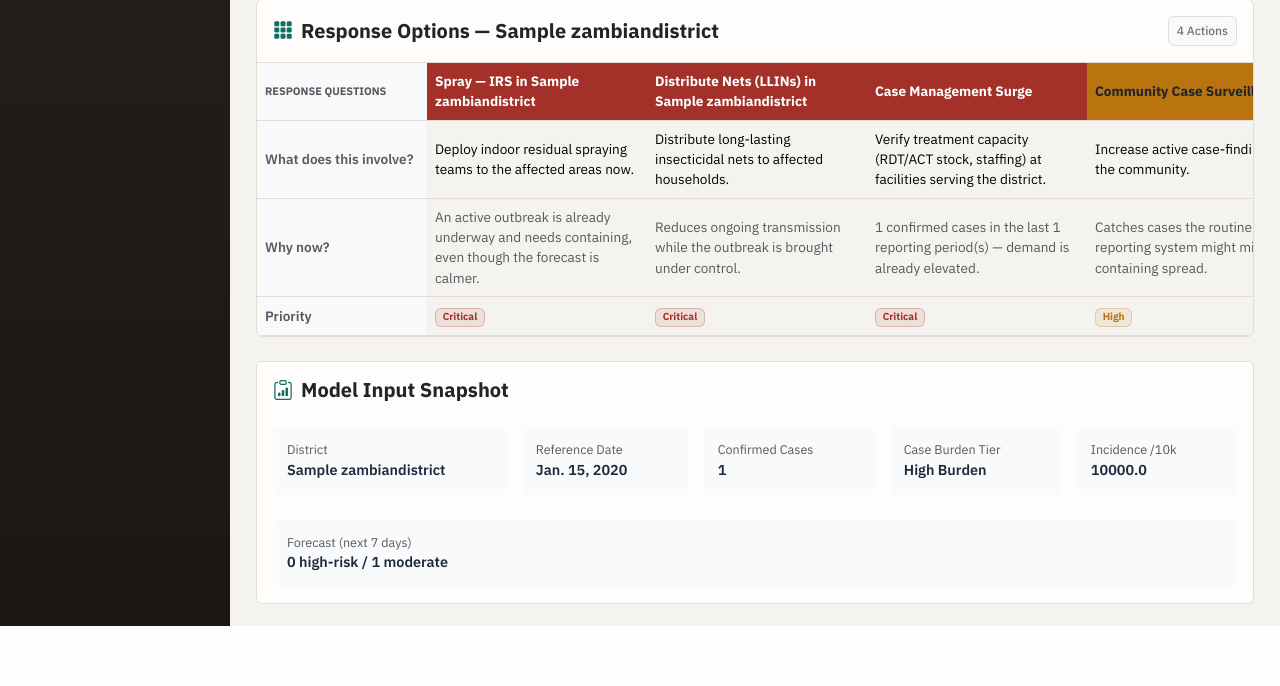
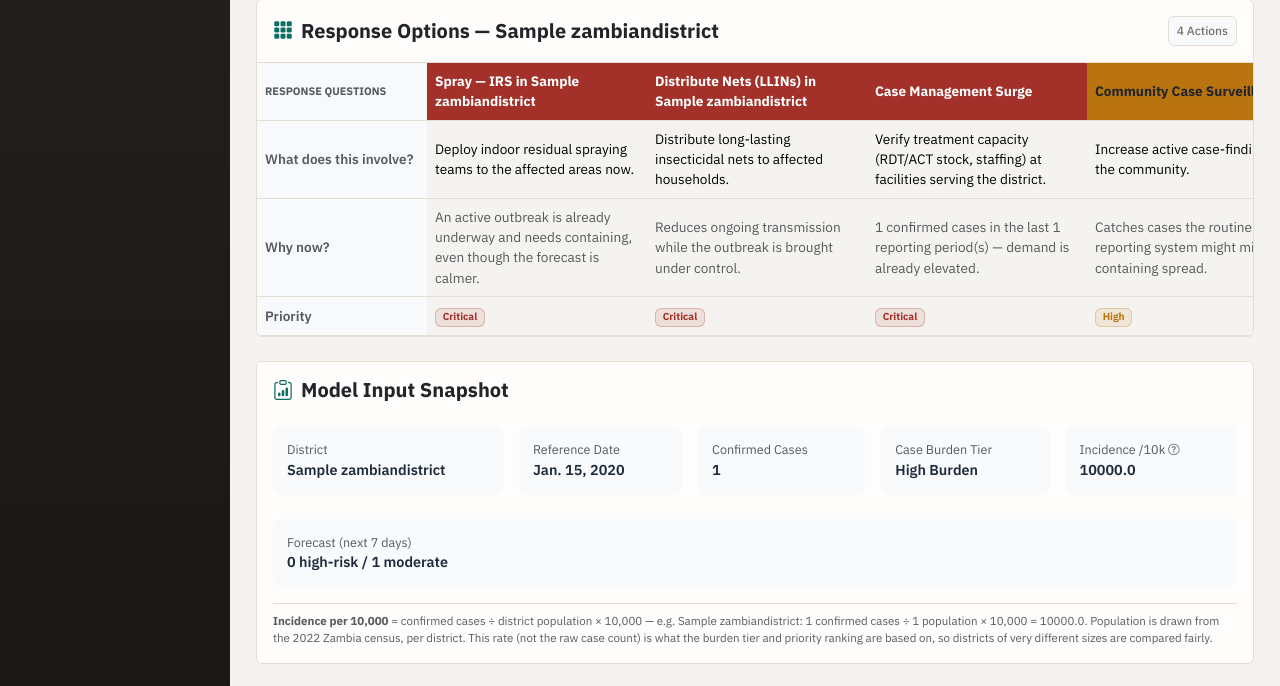
Before and after one commit to LadyStephania/Malaria-analytics-, a Django app: page /decision-support/ in a window 1280 px wide. Shown: the part 704-1390 px from the top of the page. Before the commit the page ends 1330 px from the top, so only its background shows below. Run offline with Django 5.2, Linux system fonts and the light colour scheme; a user stored in the database is signed in; tables that the repository leaves empty hold one stand-in row (values such as "Sample post"); a database or web service that is not in the repository returns one stand-in record (values such as "Sample title"); data that the repository does not hold is empty.

Commit message:
Login: remove DPA claim. Decision Support: add incidence-calc footnote
Login page: removed the "Regulated under the Zambia Data Protection
Act (2021)" line - an unbacked compliance claim with nothing behind
it, same category of issue as the earlier "strips personal
identifiers" claim on Upload.

Decision Support: added a real, defensible footnote under Model Input
Snapshot explaining exactly how "Incidence /10k" is computed
(confirmed cases / population * 10,000), with the selected district's
actual numbers plugged in as a worked example, plus a hover tooltip
and question-mark hint on the label itself. Directly answers "where
does that 10k come from" without having to ask - and the underlying
math was verified against the live district data before writing the
copy (Kasempa: 6,184 / 111,715 * 10,000 = 553.6, checks out exactly).

Also added selected_district_population to the view context, since
only selected_district_id (not the object) was previously passed to
the template.

Co-Authored-By: Claude Sonnet 5 <noreply@anthropic.com>

```diff
--- a/core_project/malaria/templates/decision.html
+++ b/core_project/malaria/templates/decision.html
@@ -235,8 +235,8 @@
             <span class="text-muted small fw-normal d-block">Case Burden Tier</span>
             <span>{{ burden_label }}</span>
         </div>
-        <div class="meta-list-block flex-fill" style="min-width: 140px;">
-            <span class="text-muted small fw-normal d-block">Incidence /10k</span>
+        <div class="meta-list-block flex-fill" style="min-width: 140px;" title="Confirmed cases ÷ population × 10,000 — see footnote below">
+            <span class="text-muted small fw-normal d-block">Incidence /10k <i class="bi bi-question-circle text-muted" style="font-size: 0.7rem;"></i></span>
             <span>{% if incidence_per_10k is not None %}{{ incidence_per_10k }}{% else %}Population not on file{% endif %}</span>
         </div>
         <div class="meta-list-block flex-fill" style="min-width: 140px;">
@@ -244,6 +244,15 @@
             <span>{% if forecast_available %}{{ danger_days_7 }} high-risk / {{ warning_days_7 }} moderate{% else %}Unavailable{% endif %}</span>
         </div>
     </div>
+    {% if incidence_per_10k is not None %}
+    <p class="text-muted mt-3 mb-0 pt-2 border-top" style="font-size: 0.72rem;">
+        <strong>Incidence per 10,000</strong> = confirmed cases &divide; district population &times; 10,000 &mdash;
+        e.g. {{ target_label }}: {{ recent_cases }} confirmed cases &divide; {{ selected_district_population }} population
+        &times; 10,000 = {{ incidence_per_10k }}. Population is drawn from the 2022 Zambia census, per district. This
+        rate (not the raw case count) is what the burden tier and priority ranking are based on, so districts of very
+        different sizes are compared fairly.
+    </p>
+    {% endif %}
 </div>
 {% endif %}
 {% endblock %}
--- a/core_project/malaria/templates/login.html
+++ b/core_project/malaria/templates/login.html
@@ -60,9 +60,6 @@
             </div>
             <button type="submit" class="btn btn-login w-100 mb-3">Sign In</button>
         </form>
-        <div class="text-center p-2 mt-2 rounded d-flex align-items-center justify-content-center gap-1" style="background-color: var(--canvas); color: var(--muted); font-size:0.72rem; font-weight:500;">
-            <i class="bi bi-shield-lock-fill"></i> Regulated under the Zambia Data Protection Act (2021)
-        </div>
     </div>
 </div>
 </body>
--- a/core_project/malaria/views.py
+++ b/core_project/malaria/views.py
@@ -1351,6 +1351,7 @@ def decision_view(request):
         'auto_selected': auto_selected,
         'districts_with_data': districts_with_data,
         'selected_district_id': selected_district.id,
+        'selected_district_population': selected_district.population,
         'trend_text': trend_text,
         'trend_icon': trend_icon,
         'trend_class': trend_class,
```
